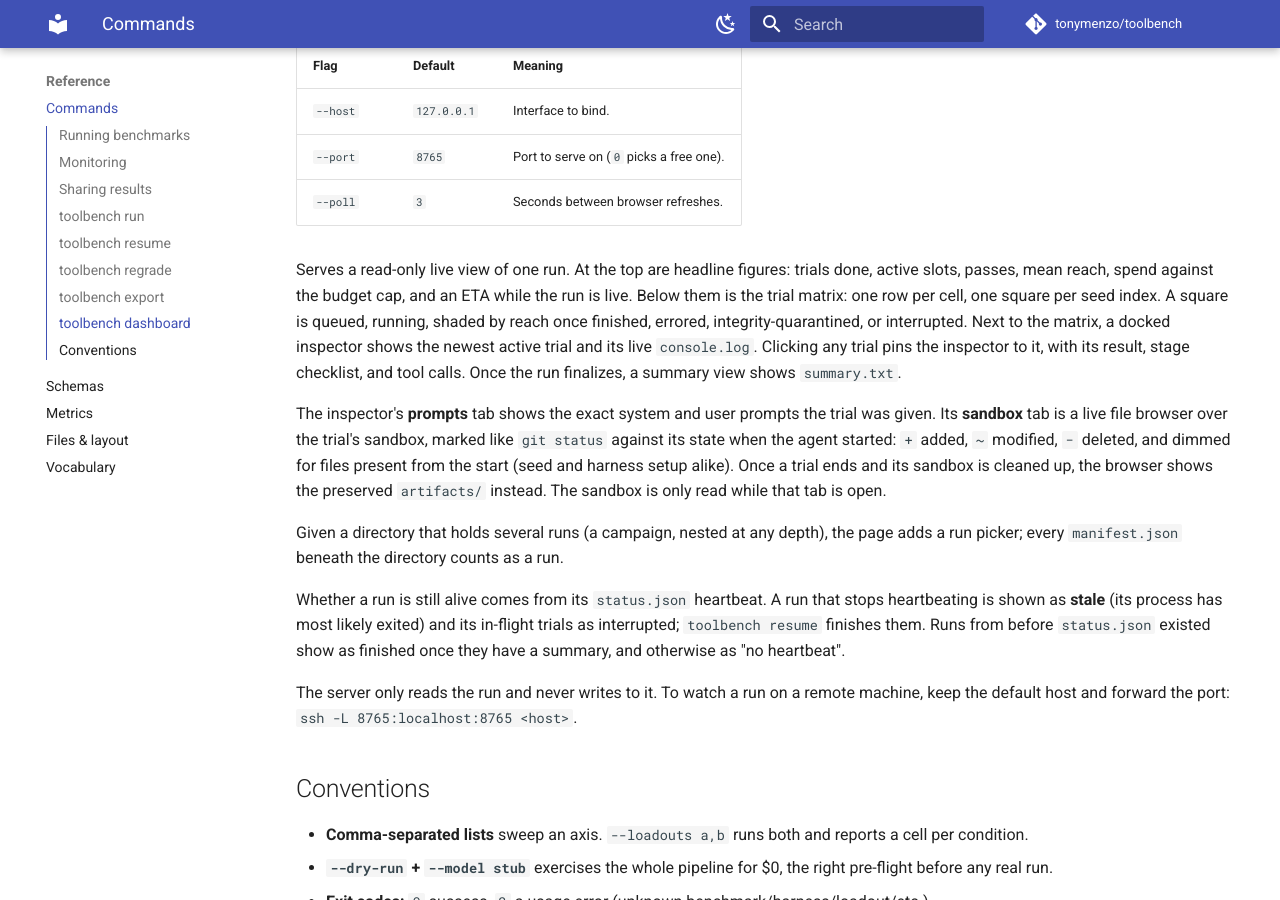
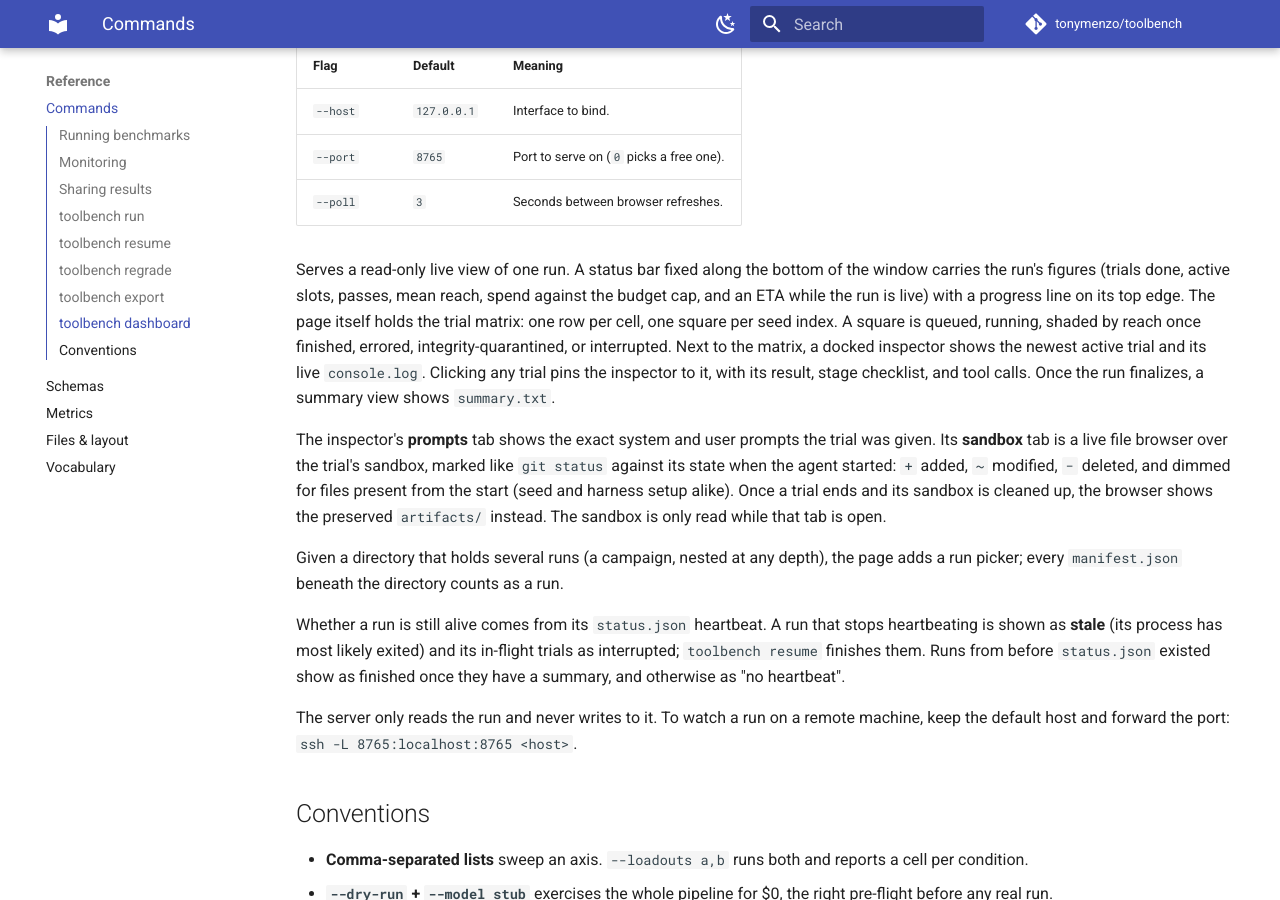
Before and after one commit to tonymenzo/toolbench, an MkDocs documentation site: the page built from userdocs/reference/commands.md, in a window 1280 px wide and 900 px high, scrolled down 4223 px. Built offline with MkDocs 1.6.1 and Material for MkDocs 9.7.7, drawn with Linux system fonts in a browser that asks for light colours; comment, search, counter and statistics services are not loaded.

Commit message:
dashboard: move the run figures into a bottom status bar
The figures and progress line leave the page head for a status bar
fixed to the bottom of the window, so they stay visible at any scroll
and the matrix and inspector start directly under the run name. The
progress line forms the bar's top edge; the inspector's height accounts
for both bars.

```diff
--- a/userdocs/reference/commands.md
+++ b/userdocs/reference/commands.md
@@ -129,9 +129,10 @@
 | `--port` | `8765`      | Port to serve on (`0` picks a free one).                       |
 | `--poll` | `3`         | Seconds between browser refreshes.                             |
 
-Serves a read-only live view of one run. At the top are headline figures: trials done,
-active slots, passes, mean reach, spend against the budget cap, and an ETA while the run is
-live. Below them is the trial matrix: one row per cell, one square per seed index. A square
+Serves a read-only live view of one run. A status bar fixed along the bottom of the window
+carries the run's figures (trials done, active slots, passes, mean reach, spend against the
+budget cap, and an ETA while the run is live) with a progress line on its top edge. The page
+itself holds the trial matrix: one row per cell, one square per seed index. A square
 is queued, running, shaded by reach once finished, errored, integrity-quarantined, or
 interrupted. Next to the matrix, a docked inspector shows the newest active trial and its
 live `console.log`. Clicking any trial pins the inspector to it, with its result, stage
```
Also changed, not shown: toolbench/dashboard/static/dashboard.css (+28 -15 lines), toolbench/dashboard/static/index.html (+5 -2 lines).
